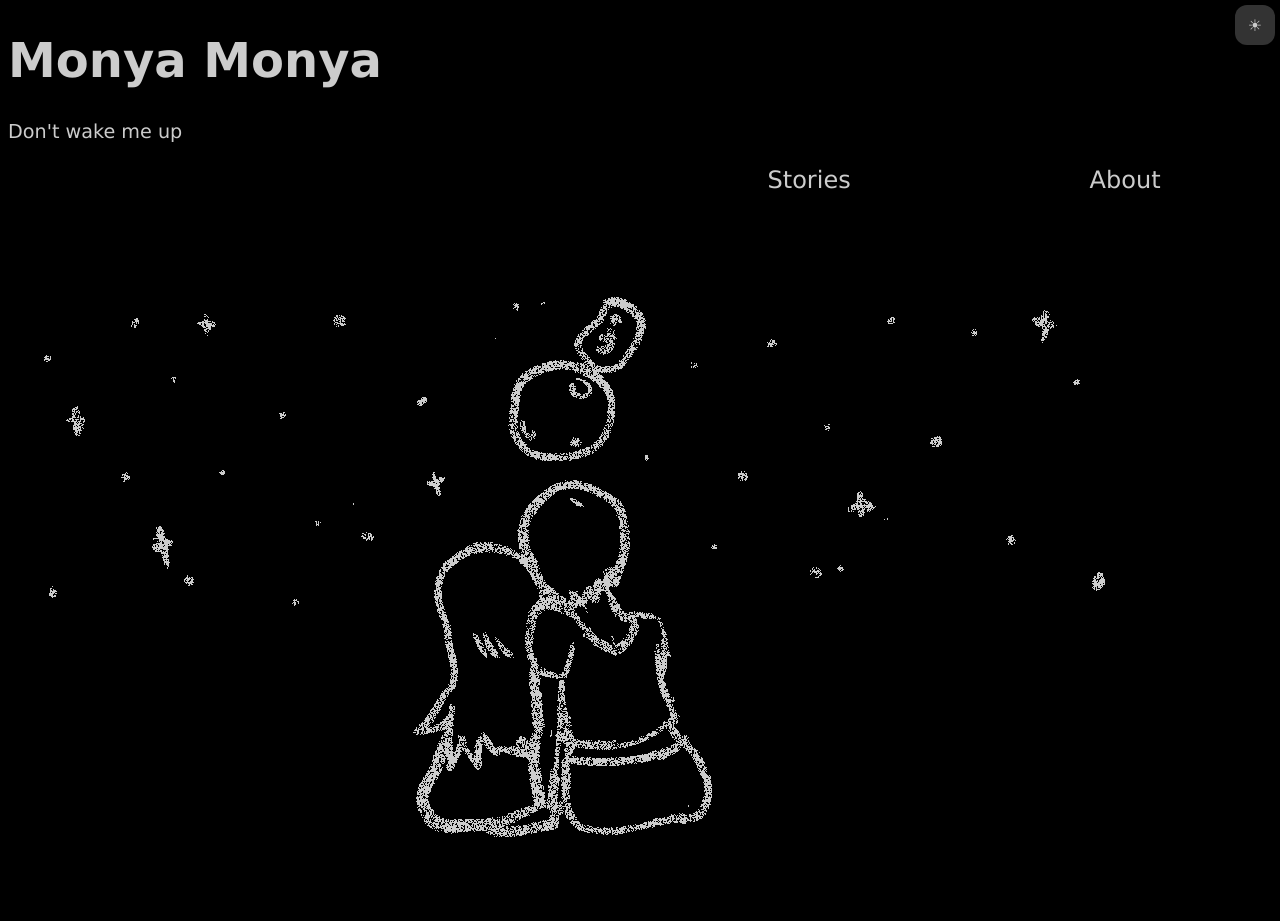
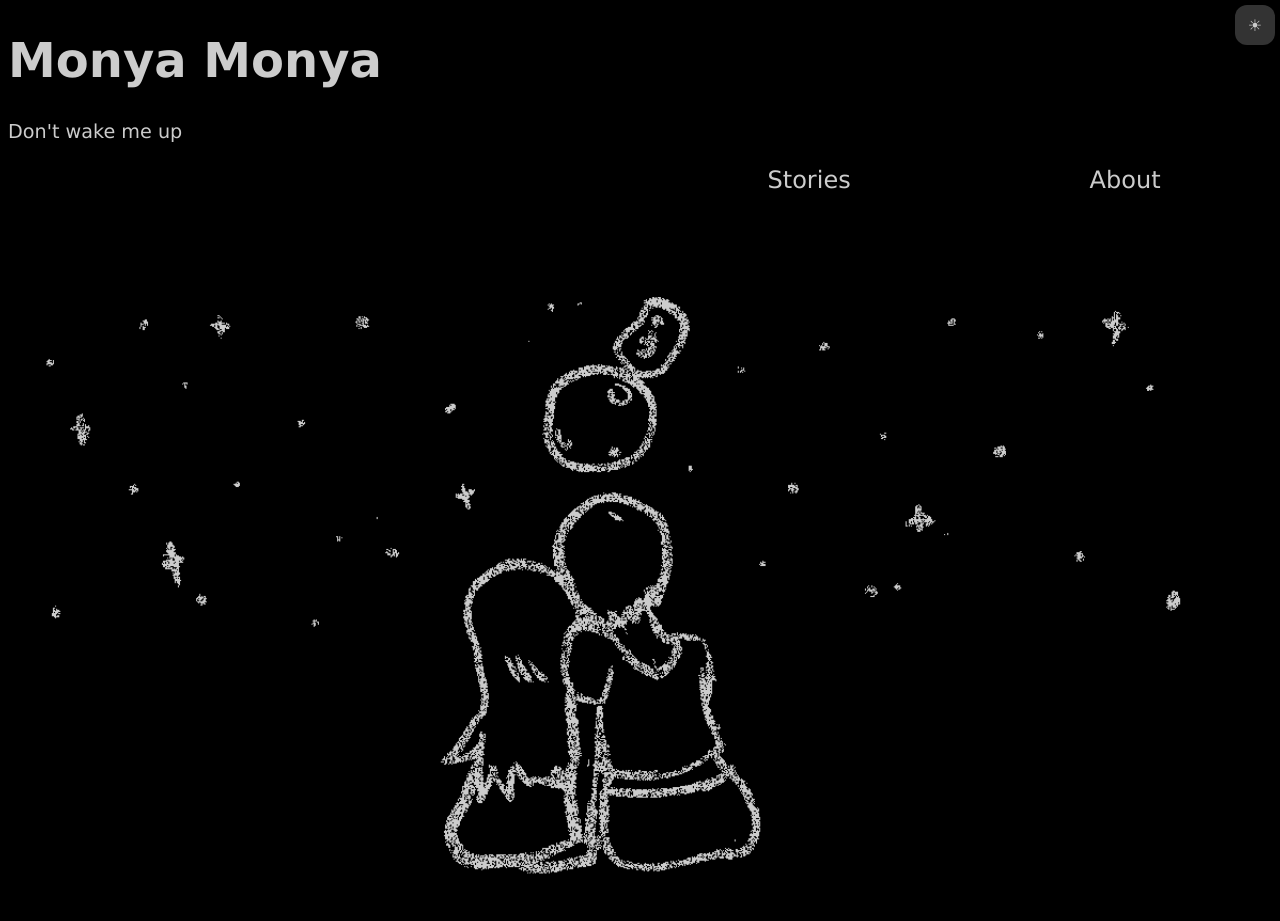
Before and after one commit to MonyaMonya/MonyaMonya.github.io, a PHP site: page / in a window 1280 px wide. Before the commit the page ends 837 px from the top, so only its background shows below. Run offline with PHP 8.4, Linux system fonts and the light colour scheme.

Commit message:
Update main.css

```diff
--- a/css/main.css
+++ b/css/main.css
@@ -54,6 +54,6 @@ button.day {
 canvas.footer {
     margin: 100px auto 0px;
     bottom: 0;
-    left: 0;
-    right: 0;
+    display:block;
+    width:100%;
 }
```
